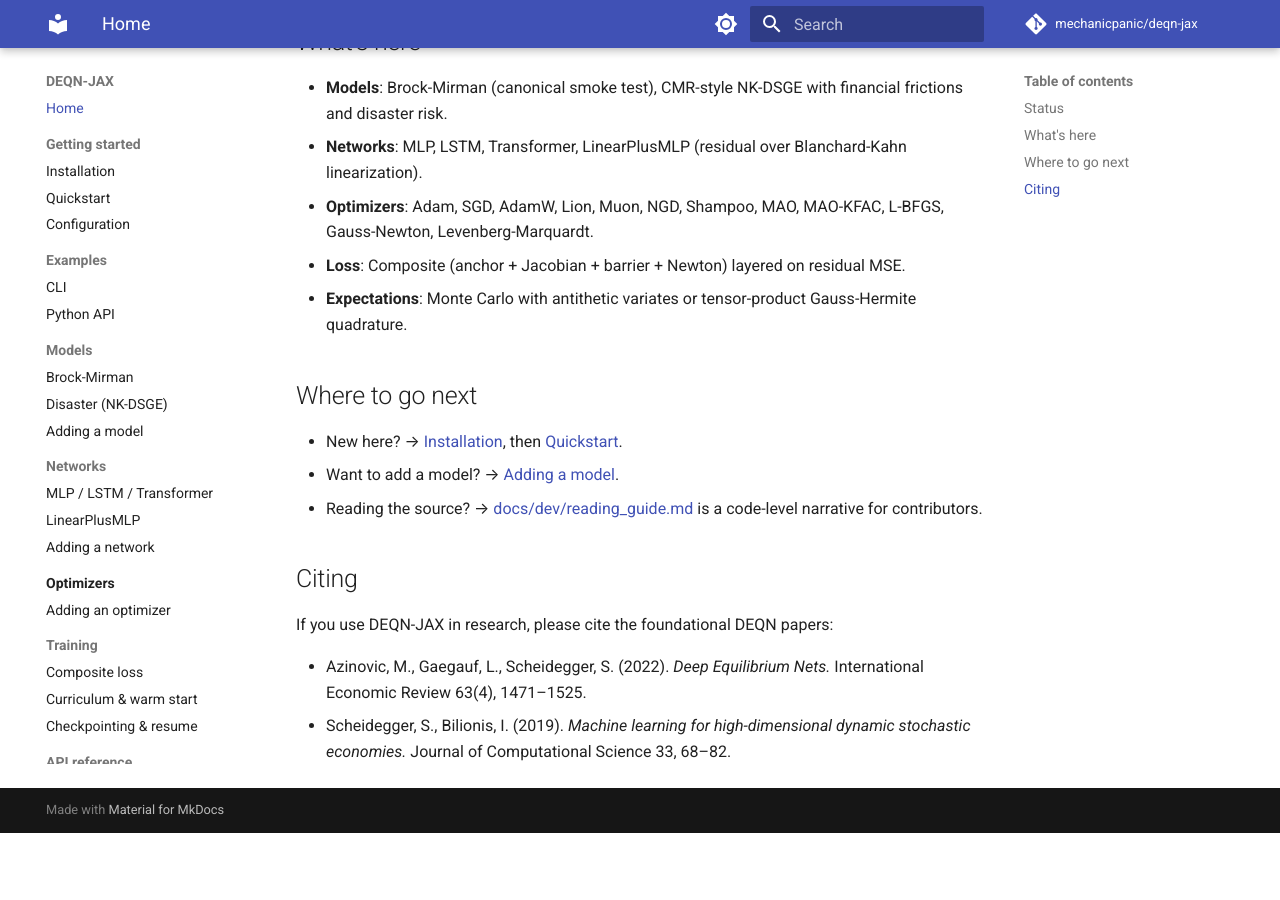
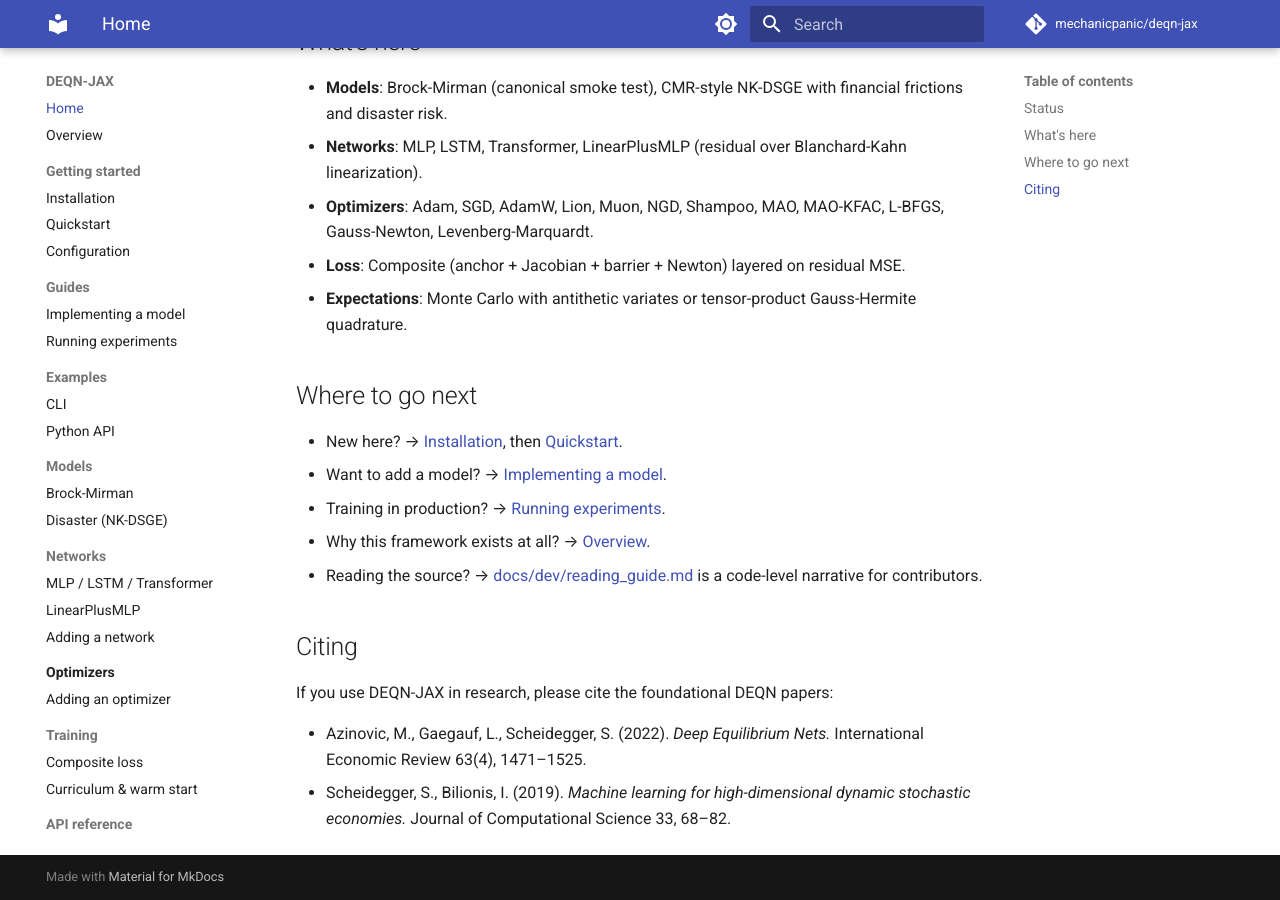
Before and after one commit to deqn-jax/deqn-jax, an MkDocs documentation site: the page built from docs/site/index.md, in a window 1280 px wide and 900 px high, scrolled down 1198 px. Built offline with MkDocs 1.6.1 and Material for MkDocs 9.7.7, drawn with Linux system fonts in a browser that asks for light colours; comment, search, counter and statistics services are not loaded; before the commit the page ends 2031 px from its top, so only the background shows below that.

Commit message:
docs: consolidate into MkDocs site tree; wire up new guides in nav
- Move the three draft docs from flat docs/*.md into docs/site/ so
  MkDocs picks them up:
    why.md                     -> site/why.md
    implementing_a_model.md    -> site/models/implementing.md
    running_experiments.md     -> site/running_experiments.md
- Delete the superseded stubs:
    site/models/adding.md        (replaced by implementing.md)
    site/training/checkpointing.md (absorbed into running_experiments)
- Nav now exposes Overview + a Guides section pointing at Implementing
  a model + Running experiments. Cross-links inside the moved docs
  rewritten to MkDocs-relative paths. index.md and brock_mirman.md
  "see Adding a model" pointers updated to the new page.

Non-strict `mkdocs build` passes. Remaining griffe warnings are pre-
existing untyped params in source, not doc-related.

```diff
--- a/docs/site/index.md
+++ b/docs/site/index.md
@@ -35,7 +35,9 @@ paper-specific.
 
 - New here? → [Installation](getting-started/installation.md), then
   [Quickstart](getting-started/quickstart.md).
-- Want to add a model? → [Adding a model](models/adding.md).
+- Want to add a model? → [Implementing a model](models/implementing.md).
+- Training in production? → [Running experiments](running_experiments.md).
+- Why this framework exists at all? → [Overview](why.md).
 - Reading the source? → [docs/dev/reading_guide.md](https://github.com/mechanicpanic/deqn-jax/blob/master/docs/dev/reading_guide.md)
   is a code-level narrative for contributors.
 
--- a/mkdocs.yml
+++ b/mkdocs.yml
@@ -67,17 +67,20 @@ plugins:
 
 nav:
   - Home: index.md
+  - Overview: why.md
   - Getting started:
       - Installation: getting-started/installation.md
       - Quickstart: getting-started/quickstart.md
       - Configuration: getting-started/configuration.md
+  - Guides:
+      - Implementing a model: models/implementing.md
+      - Running experiments: running_experiments.md
   - Examples:
       - CLI: examples/cli.md
       - Python API: examples/api.md
   - Models:
       - Brock-Mirman: models/brock_mirman.md
       - Disaster (NK-DSGE): models/disaster.md
-      - Adding a model: models/adding.md
   - Networks:
       - MLP / LSTM / Transformer: networks/sequence.md
       - LinearPlusMLP: networks/linear_plus_mlp.md
@@ -88,7 +91,6 @@ nav:
   - Training:
       - Composite loss: training/composite_loss.md
       - Curriculum & warm start: training/curriculum.md
-      - Checkpointing & resume: training/checkpointing.md
   - API reference:
       - Config: api/config.md
       - Types: api/types.md
```
Also changed, not shown: docs/site/models/adding.md (deleted, +0 -58 lines), docs/site/models/brock_mirman.md (+1 -1 lines), docs/site/models/implementing.md (renamed from docs/implementing_a_model.md, +1 -1 lines), docs/site/running_experiments.md (renamed from docs/running_experiments.md, +5 -5 lines), docs/site/training/checkpointing.md (deleted, +0 -45 lines), docs/site/why.md (renamed from docs/why.md, +2 -1 lines).
